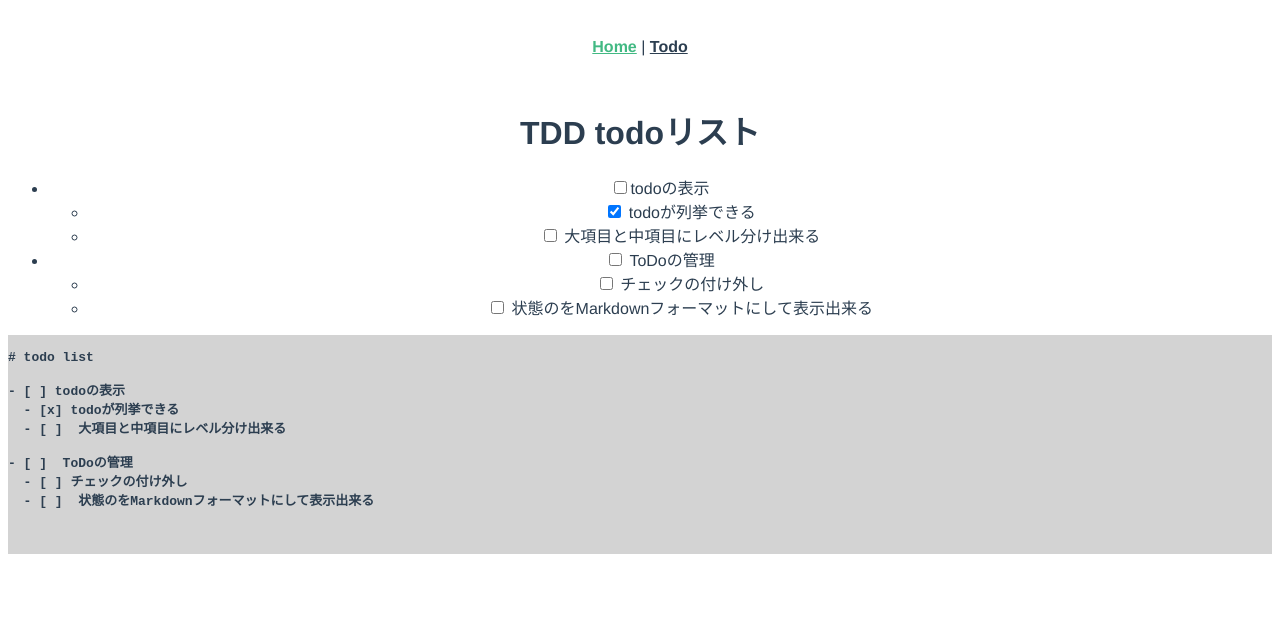
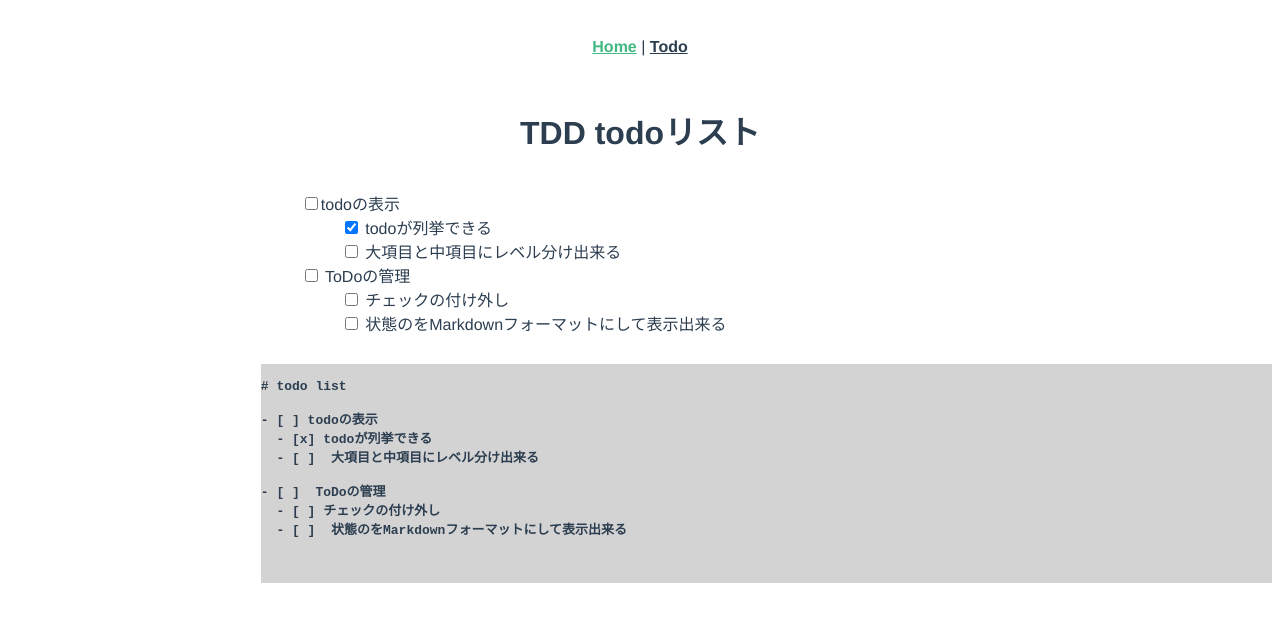
Before and after one commit to t-develo/tdd-todo-editor, a Vue app: page / in a window 1280 px wide. Shown: the top 622 px of the page. Built offline with nearby package versions, Linux system fonts and the light colour scheme.

Commit message:
デザイン調整

```diff
--- a/src/views/Todo.vue
+++ b/src/views/Todo.vue
@@ -1,7 +1,8 @@
 <template>
+    <div>
+        <h1>TDD todoリスト</h1>
         <div class="todo">
-        <h1>TDD todoリスト</h1>
-        <div>
+            <div class="todo-list">
                 <ul class="unit-todo-list">
                     <li
                         v-for="(unitTodo, unitIndex) in todoList"
@@ -18,15 +19,18 @@
                         }}</label>
                         <ul class="module-todo-list">
                             <li
-                            v-for="(moduleTodo, moduleIndex) in unitTodo.unit
-                                .module"
+                                v-for="(moduleTodo, moduleIndex) in unitTodo
+                                    .unit.module"
                                 :key="moduleTodo.title"
                             >
                                 <input
                                     type="checkbox"
                                     v-model="moduleTodo.complete"
                                     @click="
-                                    toggleModuleStatus(unitIndex, moduleIndex)
+                                        toggleModuleStatus(
+                                            unitIndex,
+                                            moduleIndex
+                                        )
                                     "
                                     :id="
                                         'module-todo-' +
@@ -50,12 +54,13 @@
                     </li>
                 </ul>
             </div>
-        <div>
+            <div class="todo-markdown">
                 <pre>
                 <code>
 {{ getTodoMarkdown() }}
                 </code>
             </pre>
+            </div>
         </div>
     </div>
 </template>
@@ -110,4 +115,23 @@ pre {
     font-weight: bold;
     text-align: left;
 }
+
+ul,
+li {
+    list-style: none;
+}
+
+.todo {
+    display: grid;
+    grid-template-columns: 20%;
+}
+
+.todo-list {
+    text-align: left;
+    grid-column: 2/3;
+}
+
+.todo-markdown {
+    grid-column: 2/3;
+}
 </style>
```
Also changed, not shown: 1 other file (tests, documents, lock files or other folders). Lines whose indentation alone changed are shown as unchanged.
